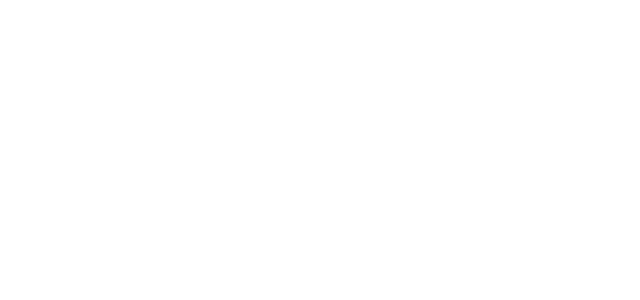
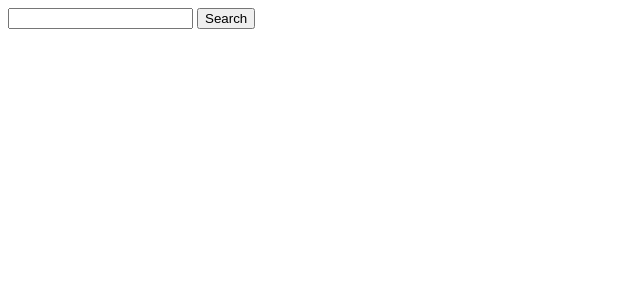
Before and after one commit to LauraBigoni/vue-boolflix, a Vue app: page / in a window 1280 px wide. Shown: the top 300 px of the page, without its empty margins (0-640 px from the left). Built offline with nearby package versions, Linux system fonts and the light colour scheme.

Commit message:
added searchbar

```diff
--- a/src/components/Header.vue
+++ b/src/components/Header.vue
@@ -1,5 +1,5 @@
 <template>
-	<div></div>
+	<div><input type="text" /> <button type="button">Search</button></div>
 </template>
 
 <script>
```
Also changed, not shown: 5 other files (tests, documents, lock files or other folders).
